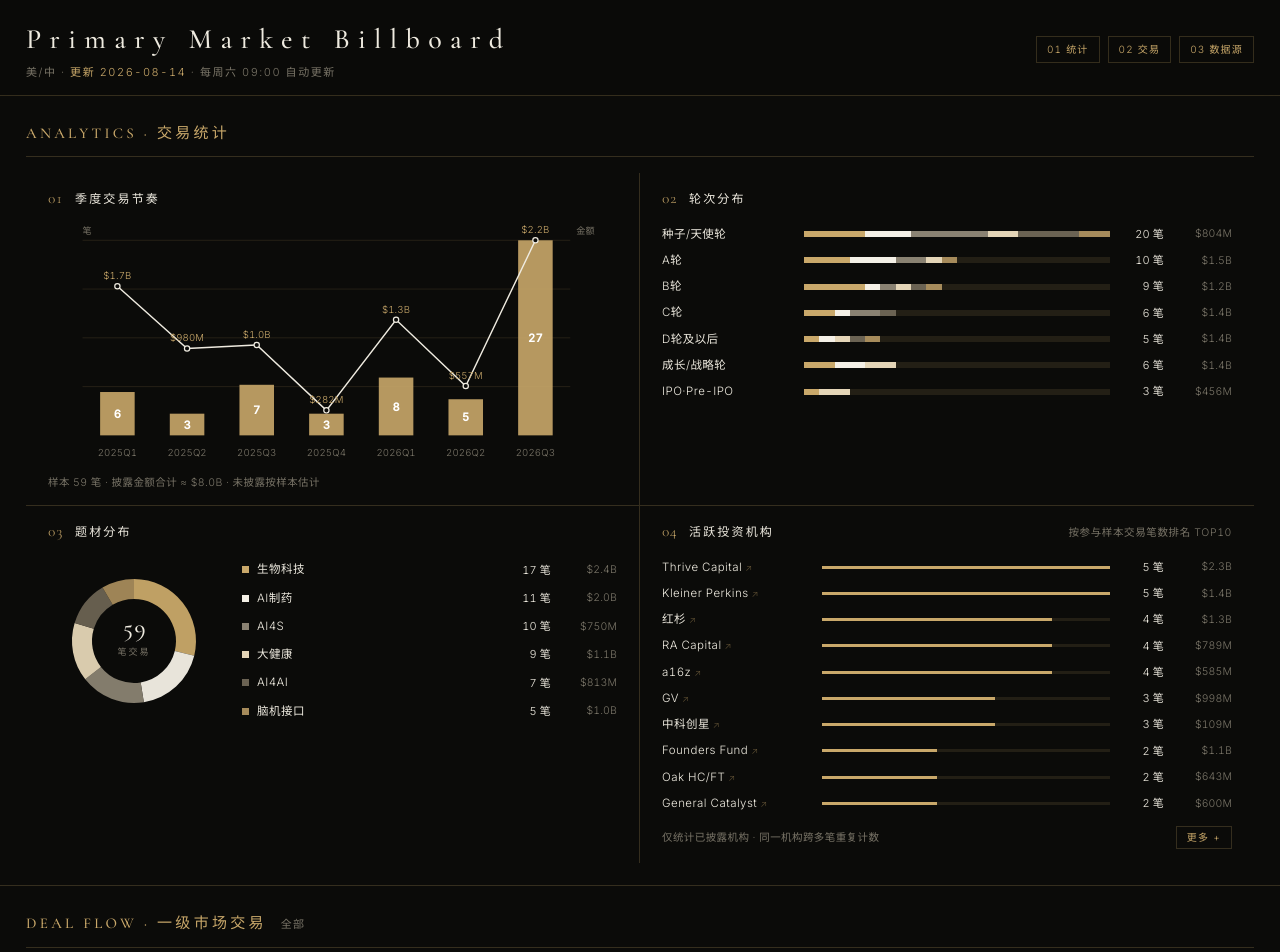
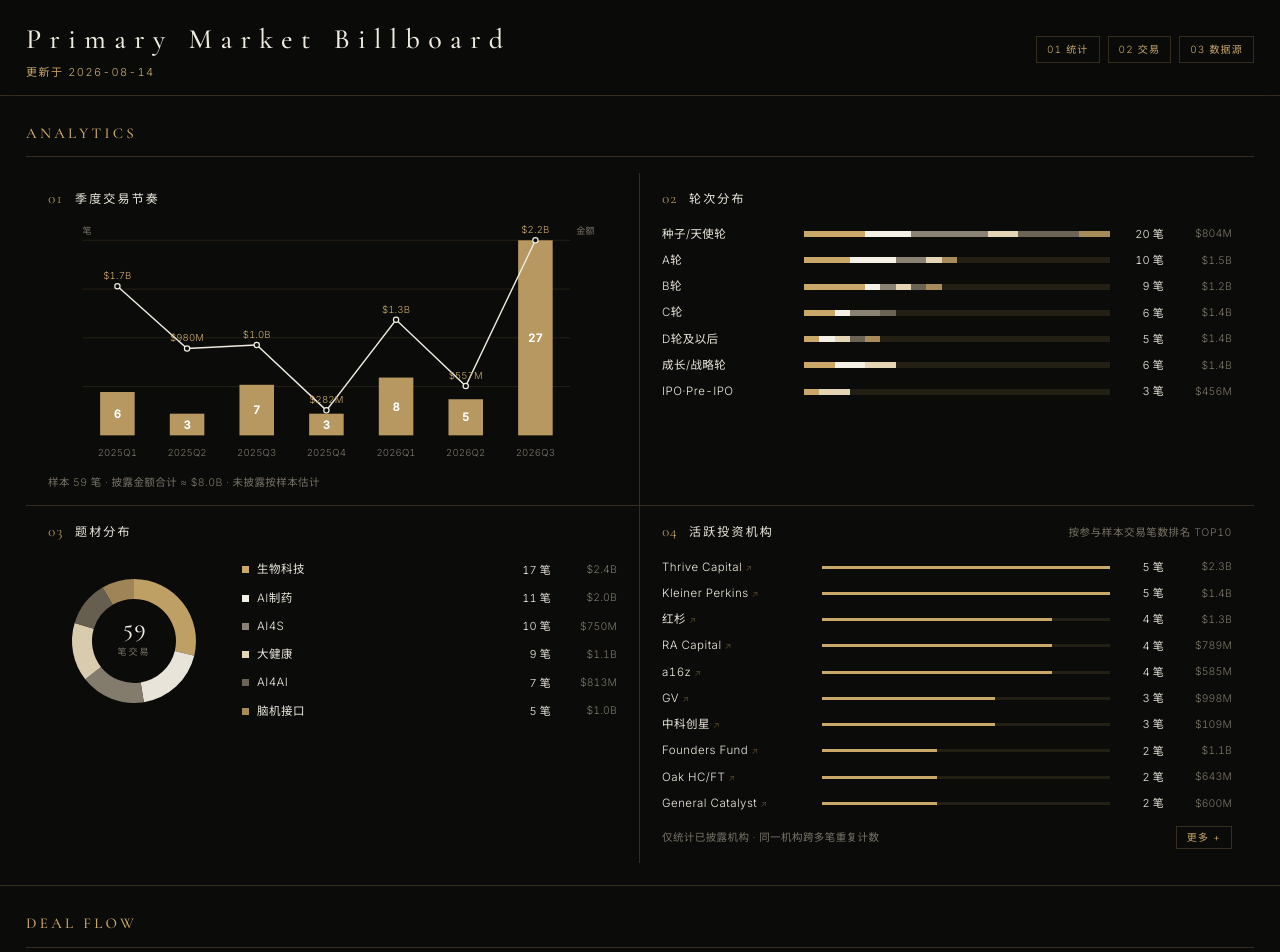
Before and after one commit to Maker0615/primary-market-billboard, a React (Vite) app: page / in a window 1280 px wide. Shown: the top 952 px of the page. Built offline with nearby package versions, Linux system fonts and the light colour scheme.

Commit message:
feat: text trims （更新于）, section titles, hist type

```diff
--- a/src/App.tsx
+++ b/src/App.tsx
@@ -62,7 +62,7 @@ export default function App() {
         <div className="brand-text">
           <div className="brand-title">Primary Market Billboard</div>
           <div className="brand-sub">
-            美/中 · <span className="brand-date">更新 {DATA_ASOF}</span> · 每周六 09:00 自动更新
+            <span className="brand-date">更新于 {DATA_ASOF}</span>
           </div>
         </div>
         <nav className="fnkeys">
@@ -75,7 +75,7 @@ export default function App() {
       {/* ── 01 交易统计 ── */}
       <section className="section" id="stats">
         <header className="section-head">
-          <span className="section-title">ANALYTICS · 交易统计</span>
+          <span className="section-title">ANALYTICS</span>
         </header>
         <StatsPanel />
       </section>
@@ -83,8 +83,7 @@ export default function App() {
       {/* ── 02 一级市场交易 ── */}
       <section className="section" id="deals">
         <header className="section-head">
-          <span className="section-title">DEAL FLOW · 一级市场交易</span>
-          <span className="section-sub">{dealFilter}</span>
+          <span className="section-title">DEAL FLOW</span>
         </header>
         <DealsPanel selected={selDeal?.id ?? null} filter={dealFilter} setFilter={setDealFilter} onSelect={openDeal} />
       </section>
@@ -92,7 +91,7 @@ export default function App() {
       {/* ── 03 数据源 ── */}
       <section className="section" id="source">
         <header className="section-head">
-          <span className="section-title">DATA SOURCE · 数据源</span>
+          <span className="section-title">DATA SOURCE</span>
         </header>
         <DataSourcePanel />
       </section>
@@ -100,7 +99,7 @@ export default function App() {
       {/* ── 状态栏 ── */}
       <footer className="statusbar">
         <span className="status-dot">●</span>
-        <span>更新 {DATA_ASOF} · 每周全网汇总</span>
+        <span>更新于 {DATA_ASOF} · 每周全网汇总</span>
         <span className="status-right">
           {clock.toLocaleTimeString('zh-CN', { hour12: false })} · 非投资建议
         </span>
--- a/src/lib/universe.ts
+++ b/src/lib/universe.ts
@@ -28,6 +28,7 @@ export interface Deal {
   progress: string;
   links: NewsLink[];  // 数据来源的具体报道链接
   site?: string;      // 公司官网（如有，经核实）
+  hist?: string[];    // 历史融资（简明条目，如 "2026-05 · B轮 · $21亿 · Thrive领投"）
 }
 
 export const CNY_PER_USD = 7.2;
```
